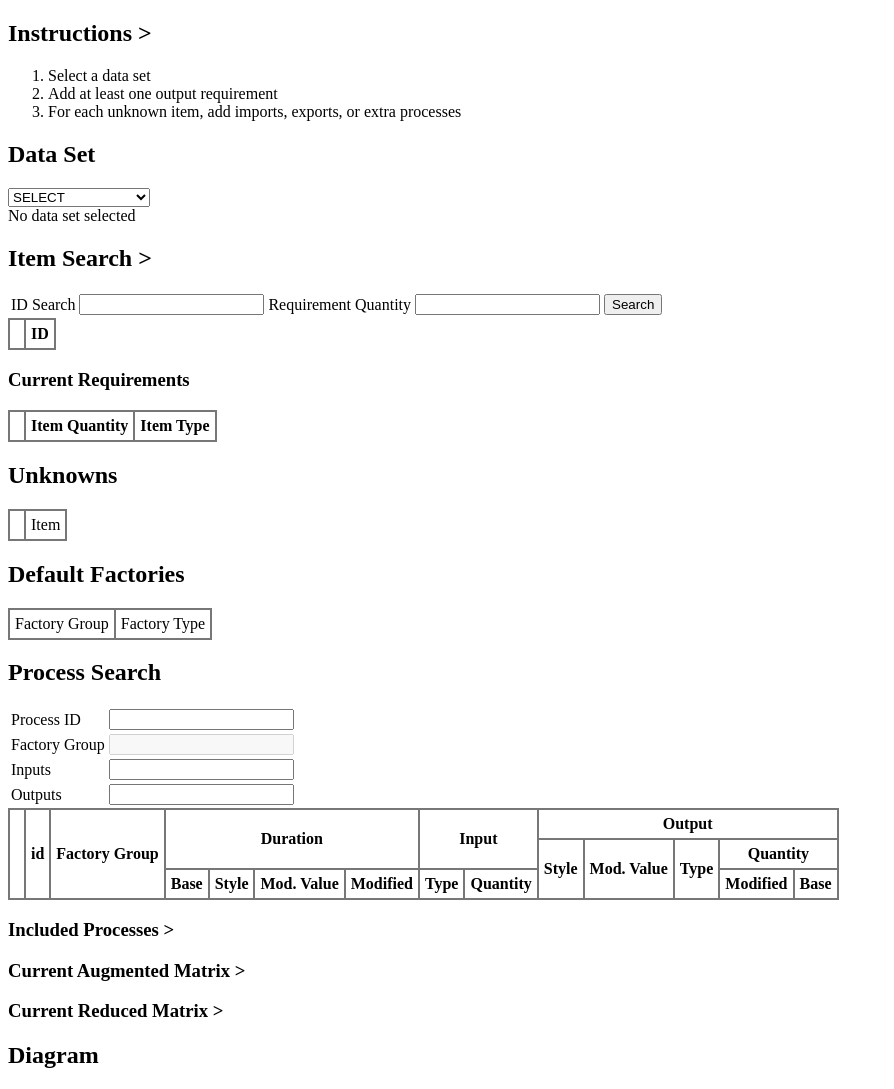
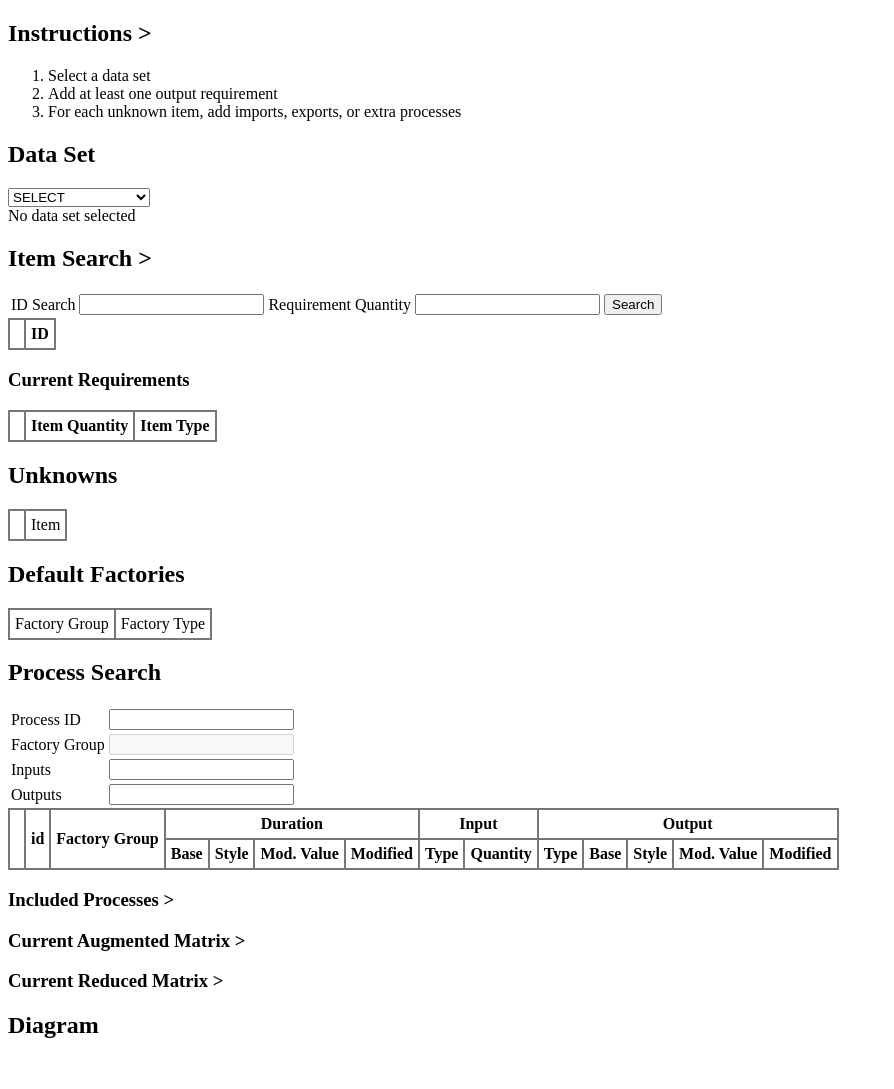
Before and after one commit to CandleCandle/process-mgmt-ui, a website built with webpack: page docs/index.html in a window 1280 px wide. Shown: the whole page, without its empty margins (0-894 px from the left). After the commit the page ends 1059 px from the top, so only its background shows below. Built offline with nearby package versions, Linux system fonts and the light colour scheme.

Commit message:
fix process earch results table.

```diff
--- a/docs/index.html
+++ b/docs/index.html
@@ -140,18 +140,12 @@
         <table id="process_search_results" class="results">
             <thead>
                 <tr>
-                    <th rowspan="3">&nbsp;</th>
-                    <th rowspan="3">id</th>
-                    <th rowspan="3">Factory Group</th>
-                    <th rowspan="2" colspan="4">Duration</th>
-                    <th colspan="2" rowspan="2">Input</th>
+                    <th rowspan="2">&nbsp;</th>
+                    <th rowspan="2">id</th>
+                    <th rowspan="2">Factory Group</th>
+                    <th colspan="4">Duration</th>
+                    <th colspan="2">Input</th>
                     <th colspan="5">Output</th>
-                </tr>
-                <tr>
-                    <th rowspan="2">Style</th>
-                    <th rowspan="2">Mod. Value</th>
-                    <th rowspan="2">Type</th>
-                    <th colspan="2">Quantity</th>
                 </tr>
                 <tr>
                     <th>Base</th>
@@ -160,8 +154,11 @@
                     <th>Modified</th>
                     <th>Type</th>
                     <th>Quantity</th>
+                    <th>Type</th>
+                    <th>Base</th>
+                    <th>Style</th>
+                    <th>Mod. Value</th>
                     <th>Modified</th>
-                    <th>Base</th>
                 </tr>
             </thead>
             <tbody id="process_search_results_tbody">
```
